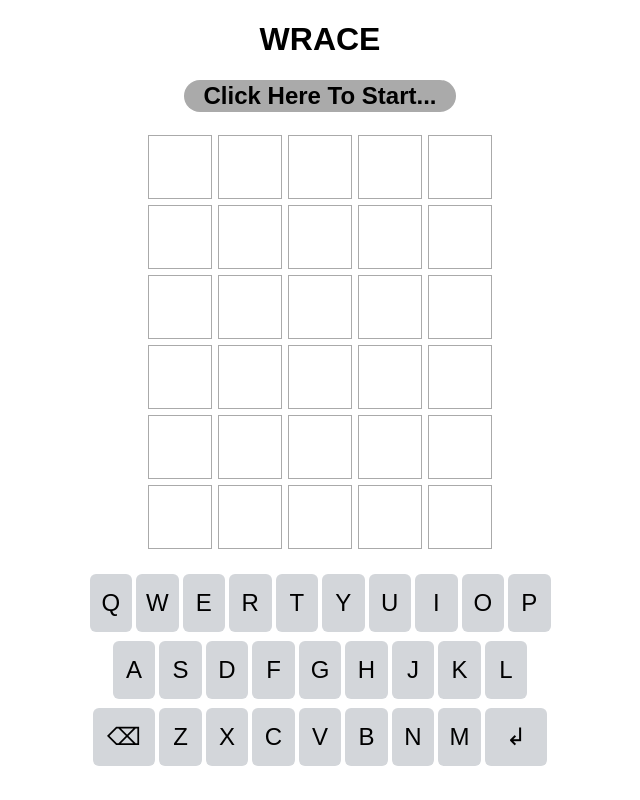
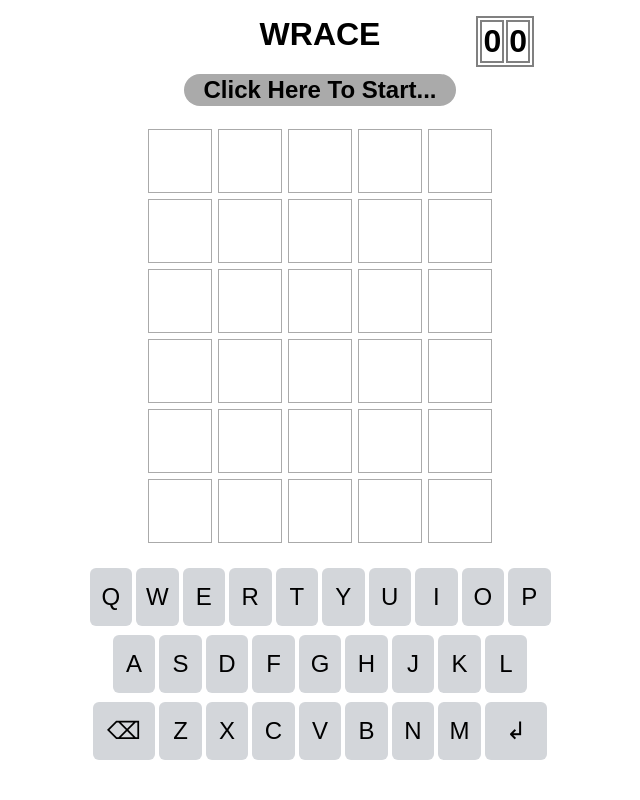
Before and after one commit to iainforrest/wrace, a plain HTML site: page index.html in a window 1280 px wide. Shown: the whole page, without its empty margins (320-960 px from the left). Drawn offline with nearby package versions, Linux system fonts and the light colour scheme.

Commit message:
add scoreboard

```diff
--- a/index.html
+++ b/index.html
@@ -6,8 +6,18 @@
     <link rel="stylesheet" href="styles.css">
   </head>
   <body>
+    <div class="header">
+      <h1 class="header-h1">WRACE</h1>
+      <table class="scoreBoard">
+        <tr>
+          <td class="score-10">0</td>
+          <td class="score-1">0</td>
+        </tr>
+      </table>
 
-    <h1>WRACE</h1>
+    </div>
+
+
     <h2 id="count" class="startButton">Click Here To Start...</h2>
 
     <div class="wordContainer">
--- a/index.js
+++ b/index.js
@@ -1,6 +1,6 @@
 const keyboardLetters = [['q','w','e','r','t','y','u','i','o','p'],['a','s','d','f','g','h','j','k','l'],['⌫','z','x','c','v','b','n','m','↲']]
 const numberOfGuesses = 6;
-const timerLength = 29;
+const timerLength = 49;
 
 var countdown = timerLength;
 var secretWord;
@@ -31,6 +31,7 @@ function newGameBoard(){
     }
 
   }
+  scoreBoard();
 }
 
 
@@ -49,12 +50,6 @@ function createKeyboard () {
   }
 }
 
-
-function gameOver(){
-  $("#count").text("Game Over");
-  //$(document).removeEventList
-}
-
 //countdown Timer
 function countdownTimer() {
   var x = setInterval(function() {
@@ -66,7 +61,6 @@ function countdownTimer() {
     }
   },1000);
 }
-
 
 
 //Load hints onto the current row
@@ -82,12 +76,21 @@ function loadGameBoardHintRow() {
   nextLetterBox = $('.letterBox:empty').first();
 }
 
+
+
 //Load hints onto the current row
 function loadGameBoardRow() {
   rowComplete = 0; // reset so that enter doesn't work
   lastLetterBox = []; // clear delete list
   currentRow = $('.letterBoxRow').eq(attempt); // use "attempt" to set up the current row
   nextLetterBox = $('.letterBox:empty').first();
+}
+
+function scoreBoard (){
+  let score10 = Math.floor(wordsCorrect/10);
+  let score1 = wordsCorrect%10;
+  $('.score-10').text(score10);
+  $('.score-1').text(score1);
 }
 
 //delete button
@@ -160,6 +163,11 @@ function newWord () {
   loadGameBoardRow();
 }
 
+function gameOver(){
+  $("#count").text("Game Over");
+  //$(document).removeEventList
+}
+
 
 function KeyboardPressed(keyPressed){
   if (startGame == 1){ // do nothing if the countdown hasn't startedd
@@ -175,6 +183,7 @@ function KeyboardPressed(keyPressed){
         if (rowComplete == 1){
           checkWord();
           if (currentGuess == secretWord) {
+              wordsCorrect++;
               newWord();
           } else {
             attempt ++;
--- a/styles.css
+++ b/styles.css
@@ -10,6 +10,30 @@ button:active{
     box-shadow: 2px 2px #888888;
 }
 
+h1 {
+  display: inline-block;
+  margin-top: 1rem;
+}
+
+.header {
+  display:inline-block;
+  width: 100%;
+  position: relative;
+}
+
+
+.scoreBoard {
+  display: inline-block;
+  position: absolute;
+  right: 20px;
+}
+
+table, td {
+    border: 2px solid grey;
+    margin: 1rem;
+    font-size: 2rem;
+    font-weight: bold;
+}
 
 /* Title Section and gameboard */
 .startButton {
@@ -18,7 +42,11 @@ button:active{
   width: fit-content;
   padding: 2px 20px;
   cursor: pointer;
-  margin:auto;
+  margin: 0 auto;
+}
+
+#count {
+  margin: 0 auto;
 }
 
 .col-1 {
```
